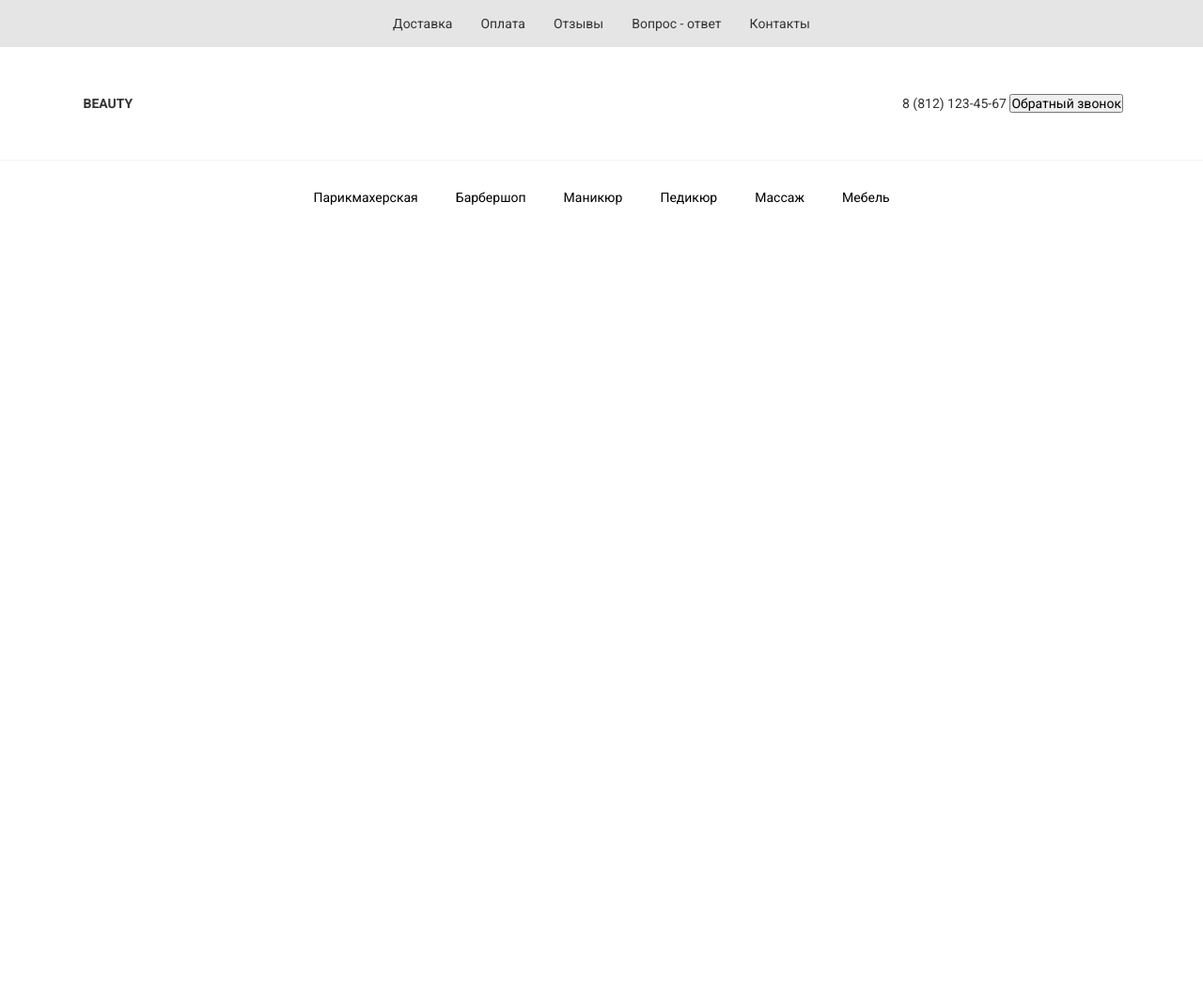
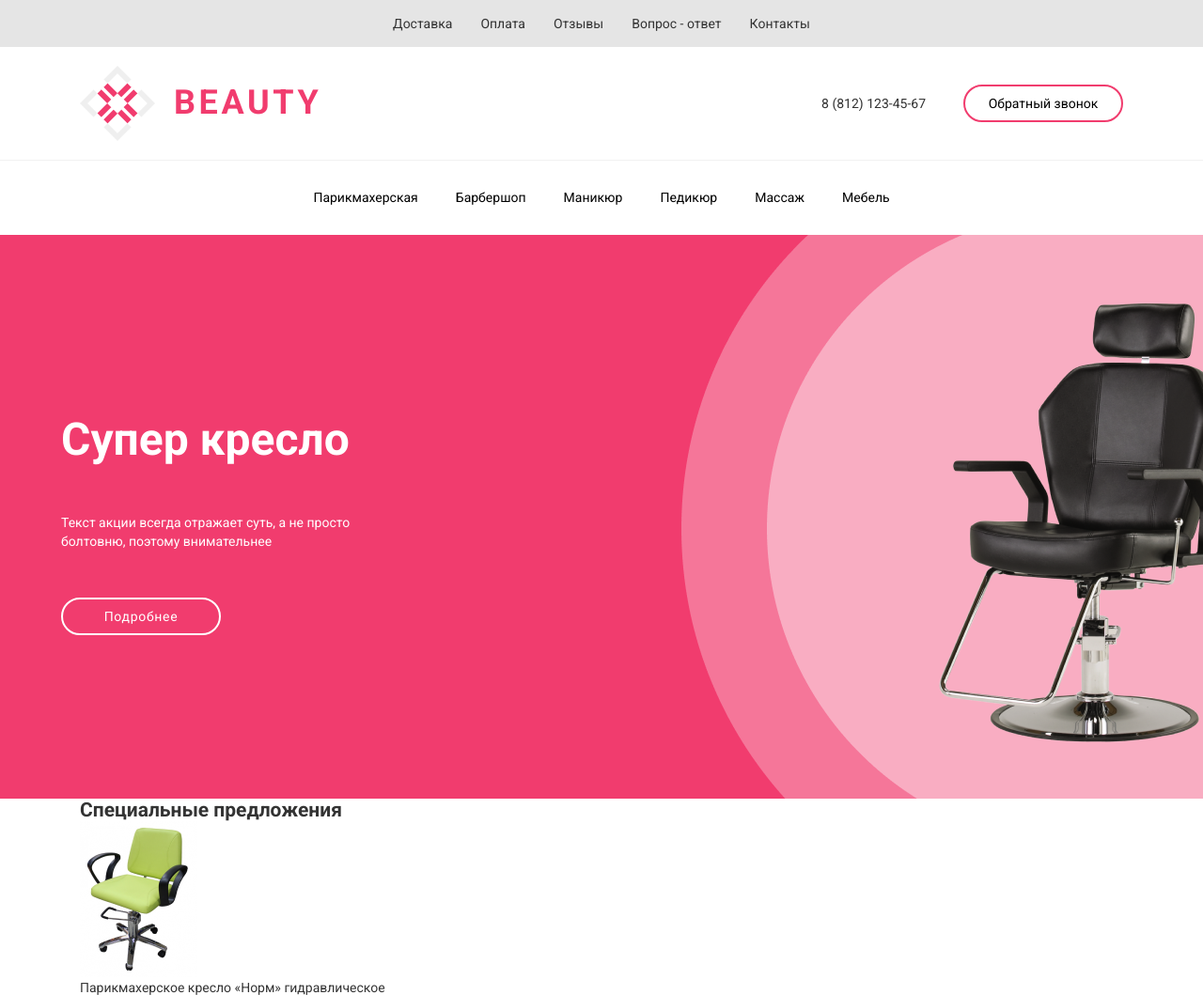
Before and after one commit to Yurkel/lesson_9, a plain HTML site: page index.html in a window 1280 px wide. Shown: the whole page at 94% size. Before the commit the page ends 800 px from the top, so only its background shows below. Drawn offline with Linux system fonts and the light colour scheme.

Commit message:
в процессе

```diff
--- a/assets/css/style.css
+++ b/assets/css/style.css
@@ -65,13 +65,41 @@ ul {}
 
 .logo {}
 
-.logo__link {}
+.logo__link {
+  max-height: 120px;
+  display: flex;
+  align-items: center;
+  justify-content: center;
+}
 
 .logo__image {}
 
-.logo__title {}
+.logo__title {
+  font-weight: 700;
+  font-size: 36px;
+  letter-spacing: 0.1em;
+  color: #F13c6e;
+  margin: 0 20px;
+}
 
-.feedback {}
+.feedback {
+  display: flex;
+  align-items: center;
+  justify-content: center;
+}
+
+.feedback__call {
+  margin: 0 40px;
+}
+
+.feedback__action {
+  width: 170px;
+  min-height: 40px;
+  border: 2px solid #f13c6e;
+  border-radius: 20px;
+  background-color: #ffffff;
+
+}
 
 .navbar-primary {
   padding: 1em 0;
@@ -94,3 +122,43 @@ ul {}
 .navbar-primary__link {
   color: #000000;
 }
+
+.main {}
+
+.head {
+  background-image: url(../../img/Rectangle.png);
+  max-height: 600px;
+}
+
+.container {}
+
+.container--head {
+  padding: 190px 0;
+}
+
+.head__title {
+  font-weight: 700;
+  font-size: 48px;
+  line-height: 56px;
+  color: #ffffff;
+  margin-bottom: 50px;
+}
+
+.head__description {
+  max-width: 360px;
+  line-height: 20px;
+  color: #ffffff;
+}
+
+.head__action {
+  margin-top: 50px;
+  width: 170px;
+  min-height: 40px;
+  border: 2px solid #ffffff;
+  border-radius: 20px;
+  background-color: #f13c6e;
+  line-height: 16px;
+  text-align: center;
+  letter-spacing: 0.05em;
+  color: #FFFFFF;
+}
--- a/index.html
+++ b/index.html
@@ -40,13 +40,13 @@
     <div class="container container--logo">
       <div class="logo">
         <a class="logo__link" href="">
-          <img class="logo__image" src="" alt="">
+          <img class="logo__image" src="img/logo.png" alt="">
           <strong class="logo__title">BEAUTY</strong>
         </a>
       </div>
       <div class="feedback">
-        <a href="tel:" +388121234567>8 (812) 123-45-67</a>
-        <button>Обратный звонок</button>
+        <a class="feedback__call" href="tel:" +388121234567>8 (812) 123-45-67</a>
+        <button class="feedback__action">Обратный звонок</button>
       </div>
     </div>
 
@@ -75,10 +75,34 @@
         </ul>
       </div>
     </nav>
+  </div>
 
+  <main class="main">
+    <section class="head">
+      <div class="container container--head">
+        <h2 class="head__title">Супер кресло</h2>
+        <p class="head__description">Текст акции всегда отражает суть, а не просто
+          болтовню, поэтому внимательнее</p>
+        <button class="head__action">Подробнее</button>
+      </div>
+    </section>
 
+    <section class="sales">
+      <div class="container">
+        <h2 class="sales__title">Специальные предложения</h2>
+        <a class="sales__card" href="">
+          <img src="img/Rectangle4.png" alt="">
+          <p>Парикмахерское кресло «Норм» гидравлическое</p>
+        </a>
+      </div>
+      </div>
+    </section>
 
-  </div>
+    </div>
+    <section class="viewed"></section>
+    <section class="navbar-below"></section>
+
+  </main>
 
 </body>
 
```
Also changed, not shown: img/Rectangle.png (added), img/Rectangle4.png (added), img/logo.png (added).
